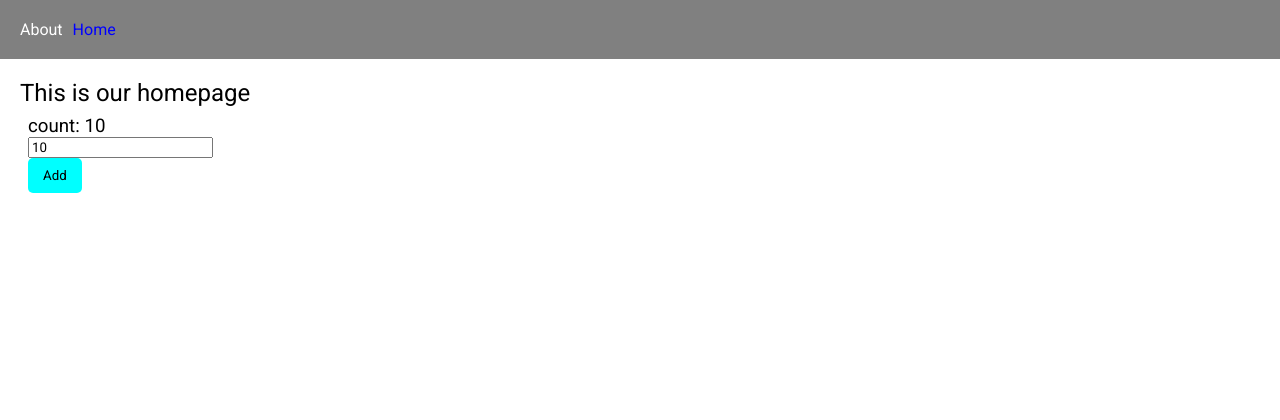
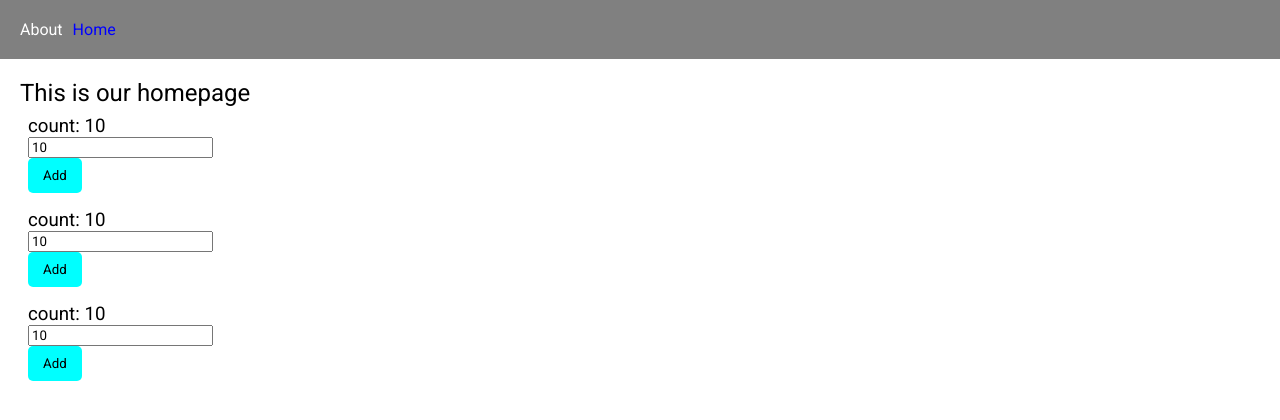
Before and after one commit to zadahead/IAI-React-6-2025, a React (Vite) app: page / in a window 1280 px wide. Shown: the top 420 px of the page. Built offline with nearby package versions, Linux system fonts and the light colour scheme.

Commit message:
language + parent state

```diff
--- a/src/components/counter/Counter.jsx
+++ b/src/components/counter/Counter.jsx
@@ -1,8 +1,7 @@
-import { useState } from "react"
 import { Btn } from "../../UIKit/Elements/btn/Btn"
 
-export const Counter = () => {
-    const [value, setValue] = useState(10);
+export const Counter = ({ value, setValue }) => {
+
 
     const handleAdd = () => {
         setValue(value + 1);
--- /dev/null
+++ b/src/components/languagePicker/LanguagePicker.jsx
@@ -0,0 +1,21 @@
+import { useState } from "react"
+
+export const LanguagePicker = () => {
+    const [selected, setSelected] = useState("hebrew");
+
+    const handleChange = (e) => {
+        setSelected(e.target.value);
+    }
+
+    return (
+        <div>
+            <h3>{selected}</h3>
+            <select value={selected} onChange={handleChange}>
+                <option value="">--pick a language--</option>
+                <option value="hebrew">Hebrew</option>
+                <option value="english">English</option>
+                <option value="french">French</option>
+            </select>
+        </div>
+    )
+}
--- a/src/pages/home/Home.jsx
+++ b/src/pages/home/Home.jsx
@@ -1,9 +1,21 @@
+import { useState } from "react";
 import { ColorSwitcher } from "../../components/colorSwitcher/ColorSwitcher";
 import { Counter } from "../../components/counter/Counter";
+import { LanguagePicker } from "../../components/languagePicker/LanguagePicker";
 
-export const Home = () => (
-    <div>
-        <h2>This is our homepage</h2>
-        <Counter />
-    </div>
-)
+export const Home = () => {
+    const [value, setValue] = useState(10);
+
+    const counterProps = {
+        value,
+        setValue
+    }
+    return (
+        <div>
+            <h2>This is our homepage</h2>
+            <Counter {...counterProps} />
+            <Counter {...counterProps} />
+            <Counter {...counterProps} />
+        </div>
+    )
+}
```
